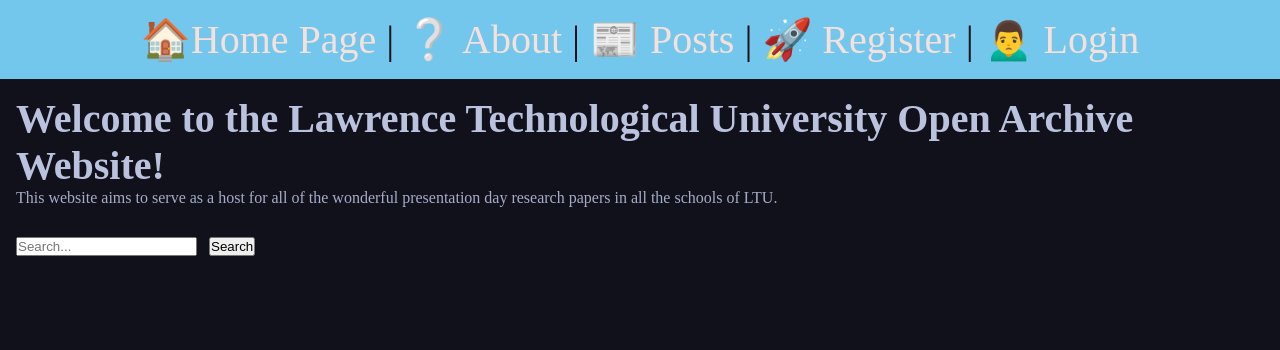
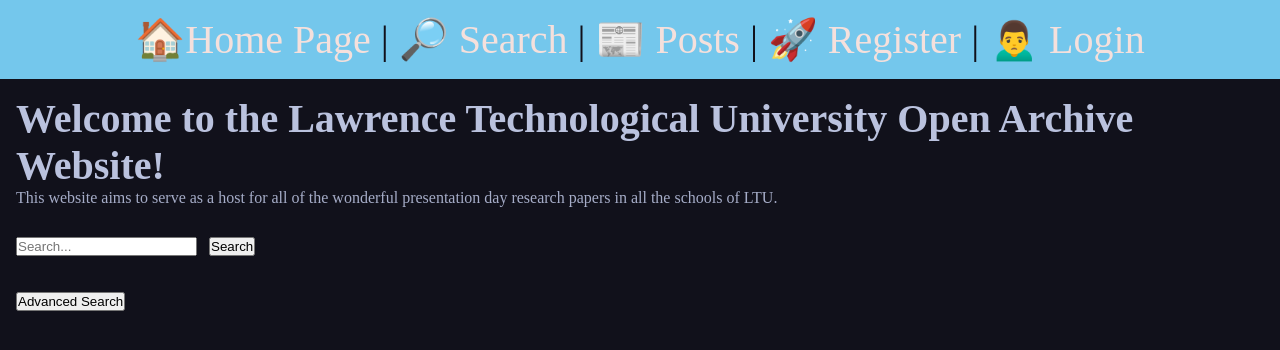
Before and after one commit to Derekdrc/OpenArchive, a Django app: page /about/ in a window 1280 px wide. Shown: the top 350 px of the page. Run offline with Django 5.2, Linux system fonts and the light colour scheme.

Commit message:
Added search to menu bar, and advanced search button to search page

```diff
--- a/posts/templates/posts/search_results.html
+++ b/posts/templates/posts/search_results.html
@@ -47,7 +47,7 @@
             <input type="text" id="title" name="title" value="{{ title }}" placeholder="Search by title...">
 
             <label for="author">Author:</label>
-            <input type="text" id="author" name="author" value="{{ author }}" placeholder="Search by author...">
+            <input type="text" id="author" name="author" value="{{ authors }}" placeholder="Search by author...">
 
             <label for="affiliation">Affiliation:</label>
             <input type="text" id="affiliation" name="affiliation" value="{{ affiliation }}" placeholder="Search by affiliation...">
--- a/templates/about.html
+++ b/templates/about.html
@@ -15,4 +15,42 @@
         <button type="submit">Search</button>
     </form>
 
+
+    <button type="button" onclick="toggleAdvancedSearch()">Advanced Search</button>
+
+<!-- Advanced Search Form (Hidden by Default) -->
+    <div id="advanced-search" style="display:none;">
+        <form method="get" action="{% url 'posts:search' %}">
+            {% csrf_token %}
+            <label for="q">Keyword:</label>
+            <input type="text" id="q" name="q" value="{{ query }}" placeholder="Search by keyword...">
+
+            <label for="title">Title:</label>
+            <input type="text" id="title" name="title" value="{{ title }}" placeholder="Search by title...">
+
+            <label for="author">Author:</label>
+            <input type="text" id="author" name="author" value="{{ authors }}" placeholder="Search by author...">
+
+            <label for="affiliation">Affiliation:</label>
+            <input type="text" id="affiliation" name="affiliation" value="{{ affiliation }}" placeholder="Search by affiliation...">
+
+            <label for="date">Date:</label>
+            <input type="date" id="date" name="date" value="{{ date }}">
+
+            <button type="submit">Search</button>
+        </form>
+    </div>
+
+    <script>
+        // Function to toggle the visibility of the advanced search form
+        function toggleAdvancedSearch() {
+            var advancedSearch = document.getElementById('advanced-search');
+            if (advancedSearch.style.display === "none") {
+                advancedSearch.style.display = "block";
+            } else {
+                advancedSearch.style.display = "none";
+            }
+        }
+    </script>
+
 {% endblock %}
--- a/templates/layout.html
+++ b/templates/layout.html
@@ -18,7 +18,7 @@
             <span role="img" aria-label="Home" title="Home">🏠</span>Home Page
         </a> |
         <a href="/about">
-            <span role="img" aria-label="About" title="About">❔</span> About
+            <span role="img" aria-label="About" title="About">🔎</span> Search
         </a> |
         <a href="{% url 'posts:list' %}">
             <span role="img" aria-label="Posts" title="Posts">📰</span> Posts
```
Also changed, not shown: posts/views.py (+10 -14 lines), db.sqlite3.
